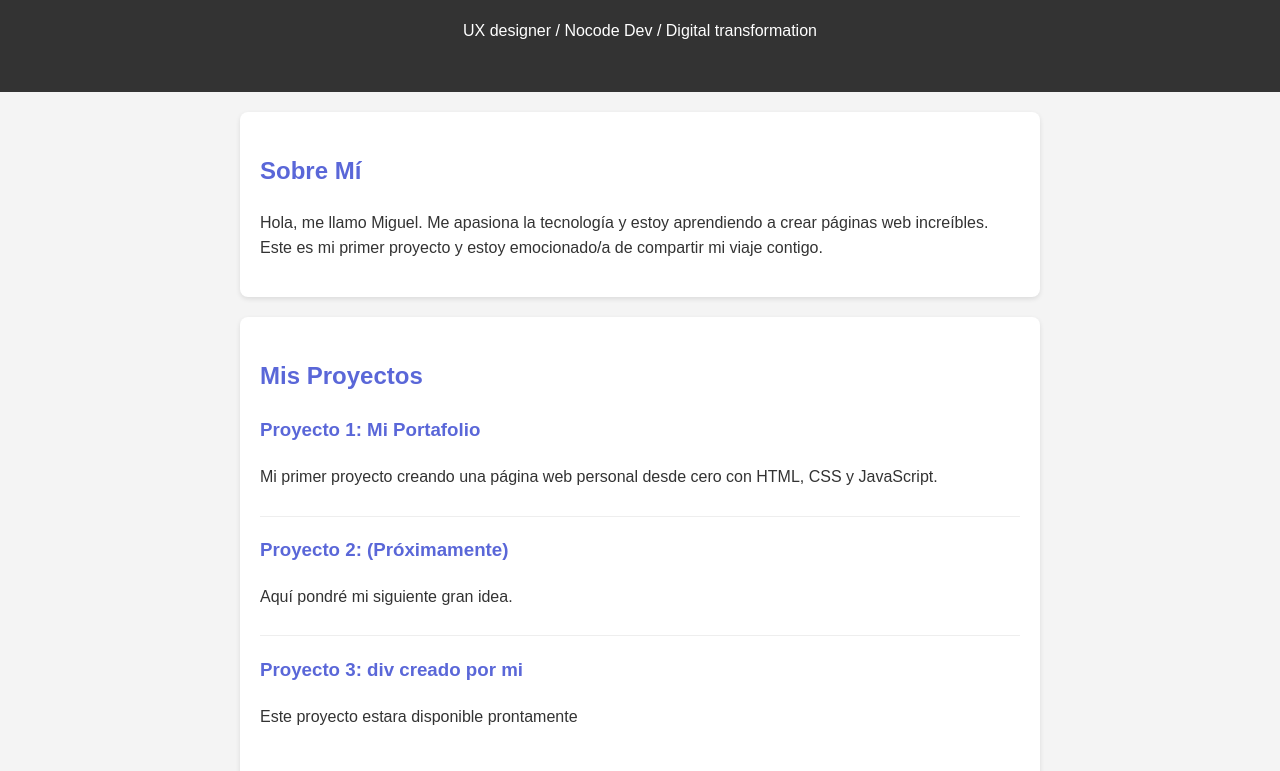
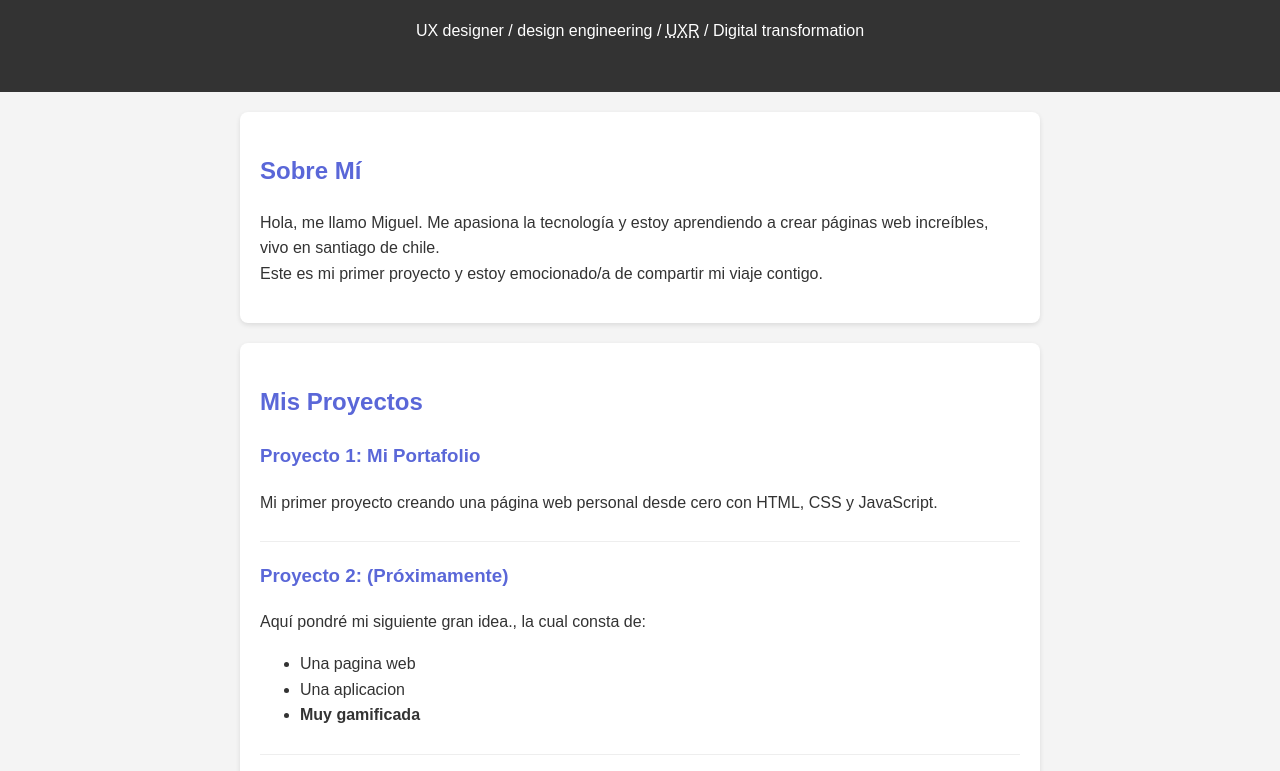
Before and after one commit to Migue-uxdev-13/My_webpage_, a plain HTML site: page index.html in a window 1280 px wide. Shown: the part 108-879 px from the top of the page. Drawn offline with Linux system fonts and the light colour scheme.

Commit message:
Agregado hasta el chp 4 de curso html

```diff
--- a/index.html
+++ b/index.html
@@ -9,9 +9,12 @@
     <!-- Asegura que los caracteres especiales (como acentos y la 'ñ') se vean bien. -->
     <meta name="viewport" content="width=device-width, initial-scale=1.0">
     <!-- Hace que tu página se vea bien en celulares (es responsiva). -->
+    <meta name="author" content="Miguel Arancibia"> <!--esta meta tag entrega la informacion del autor de la pagina-->
+    <meta name="description" content="Este portafolio esta creado con el proposito de presentarme y de aprender el uso de los lenguajes para web dev">
 
     <title> Miguel_arancibia_UX</title>
     <!-- Este es el título que aparece en la pestaña del navegador. ¡Cámbialo por tu nombre! -->
+     <link rel="icon" href="web_icon.png" type="image/x-icon">  <!--AGREGR EL PNJ A LA CARPETA Y DESCOMENTAR PARA PONER EL ICONO EN EL TAB -->
 
     <!-- Aquí conectamos nuestra hoja de estilos CSS. -->
     <link rel="stylesheet" href="style.css">
@@ -23,7 +26,7 @@
     <header>
         <!-- Un encabezado, usualmente para el título principal y la navegación. -->
         <h1>Miguel Arancibia </h1>
-        <p> UX designer / Nocode Dev / Digital transformation</p>
+        <p> UX designer / design engineering / <abbr title="User experience research">UXR</abbr> / Digital transformation</p>
     </header>
 
     <main>
@@ -33,11 +36,11 @@
             <!-- Una sección para hablar sobre ti. -->
             <h2>Sobre Mí</h2>
             <p>
-                Hola, me llamo Miguel. Me apasiona la tecnología y estoy aprendiendo a crear
-                páginas web increíbles. Este es mi primer proyecto y estoy emocionado/a
-                de compartir mi viaje contigo.
+                Hola, me llamo Miguel. Me apasiona la tecnología y estoy aprendiendo a crear páginas web increíbles, vivo en santiago de chile.
+                <br> Este es mi primer proyecto y estoy emocionado/a de compartir mi viaje contigo.
             </p>
         </section>
+
 
         <section id="proyectos">
             <!-- Una sección para mostrar tus proyectos. -->
@@ -48,11 +51,18 @@
             </div>
             <div class="proyecto">
                 <h3>Proyecto 2: (Próximamente)</h3>
-                <p>Aquí pondré mi siguiente gran idea.</p>
+                <p>Aquí pondré mi siguiente gran idea., la cual consta de:</p>
+                <ul>
+                    <li>Una pagina web</li>
+                    <li>Una aplicacion</li>
+                    <li><strong> Muy gamificada</strong></li>
+
+                </ul>
             </div>
             <div class="proyecto">
                 <h3>Proyecto 3: div creado por mi</h3>
-                <p> Este proyecto estara disponible prontamente</p>
+                <p>&nbsp;&nbsp; Este proyecto estara disponible prontamente</p> <!--agregué un espacion anterior al texto (como un tab)-->
+
             </div>
         </section>
 
@@ -67,7 +77,7 @@
 
     <footer>
         <!-- El pie de página, usualmente para derechos de autor o enlaces secundarios. -->
-        <p>© 2025 - Miguel Arancibia Apiolaza - Todos los derechos reservados</p>
+        <p>© 2025 - &Mscr; iguel Arancibia Apiolaza - Todos los derechos reservados</p>
     </footer>
 
     <!-- Al final del body, conectamos nuestro archivo JavaScript. -->
```
Also changed, not shown: web_icon.png (added).
